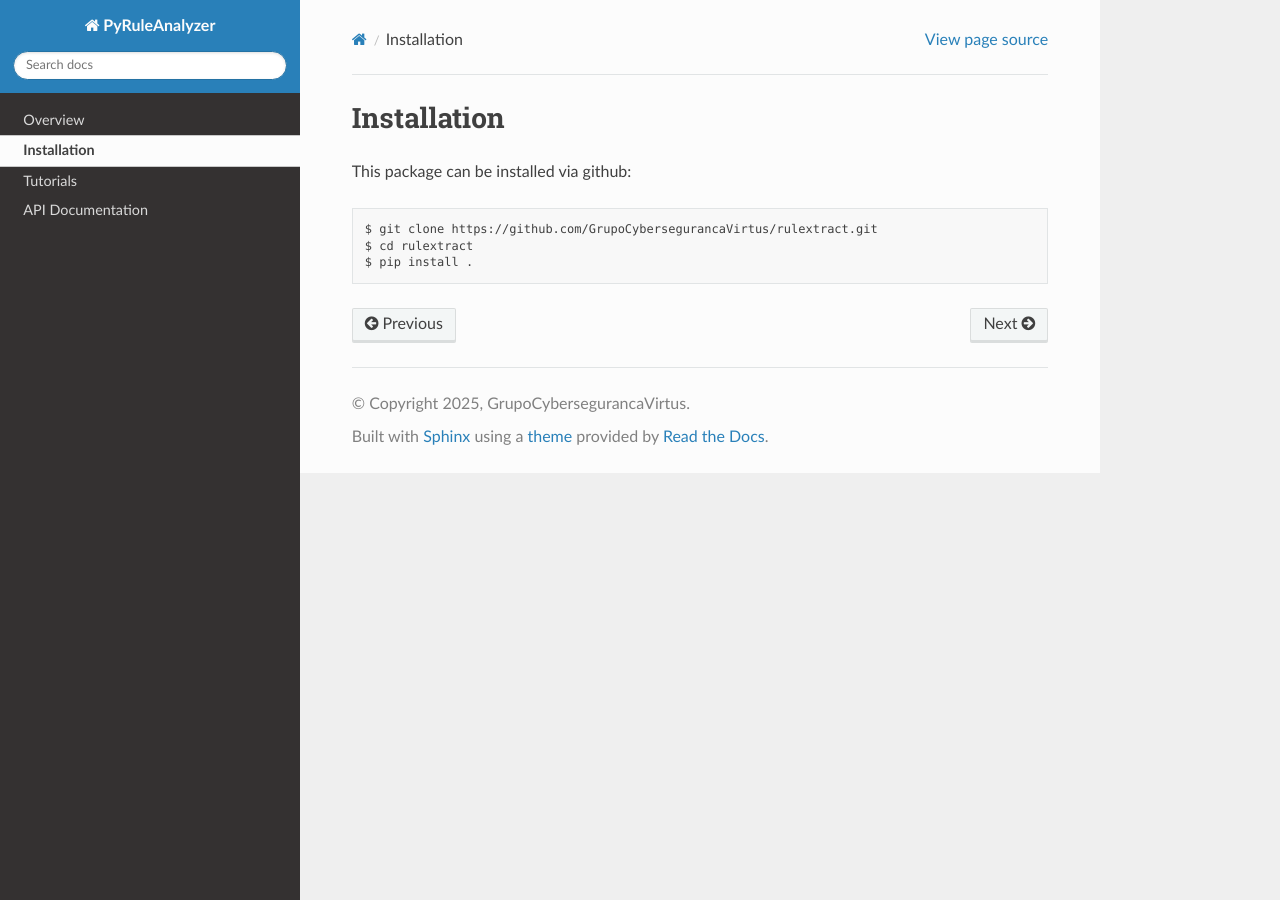
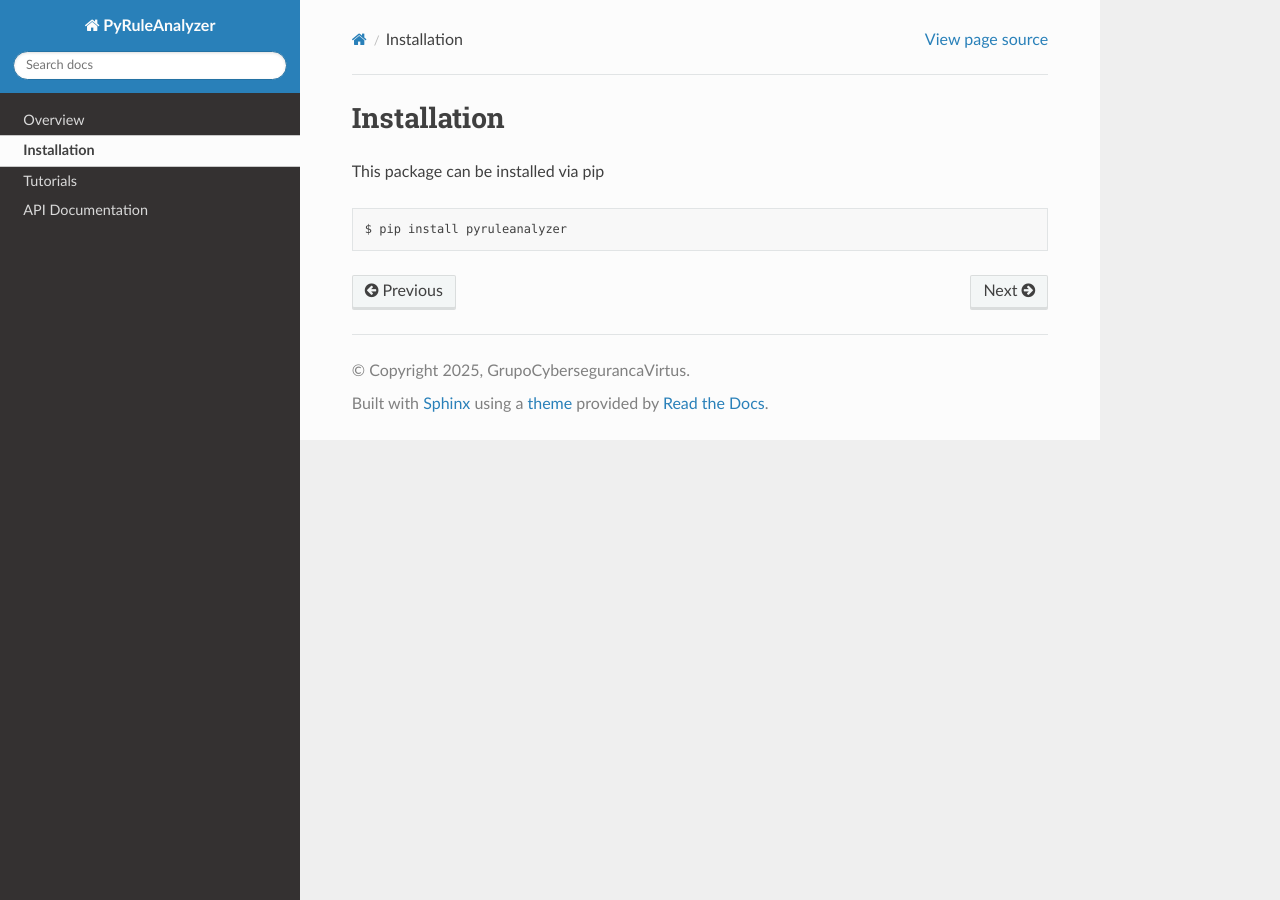
Before and after one commit to GrupoCybersegurancaVirtus/pyruleanalyzer, a Sphinx documentation site: the page built from docs/installation.rst, in a window 1280 px wide. Built offline with Sphinx 7.4.7 and the Read the Docs theme 3.1.0, drawn with Linux system fonts in a browser that asks for light colours.

Commit message:
Uploading to PyPI and updating install instructions

```diff
--- a/docs/installation.rst
+++ b/docs/installation.rst
@@ -1,8 +1,8 @@
 Installation
 ============
 
-This package can be installed via github::
+This package can be installed via pip
 
-$ git clone https://github.com/GrupoCybersegurancaVirtus/rulextract.git
-$ cd rulextract
-$ pip install .
+.. code-block::
+
+    $ pip install pyruleanalyzer
```
Also changed, not shown: pyproject.toml (+8 -0 lines).
